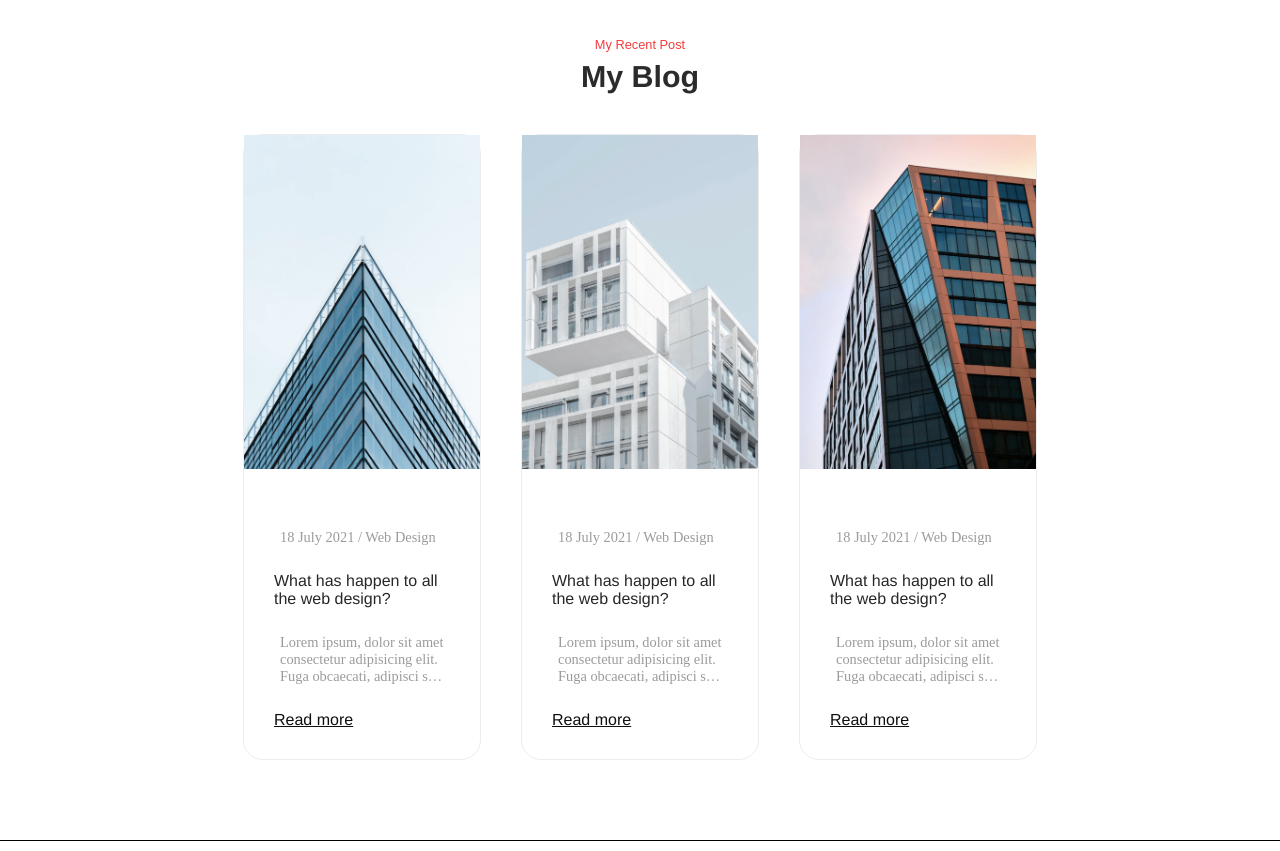
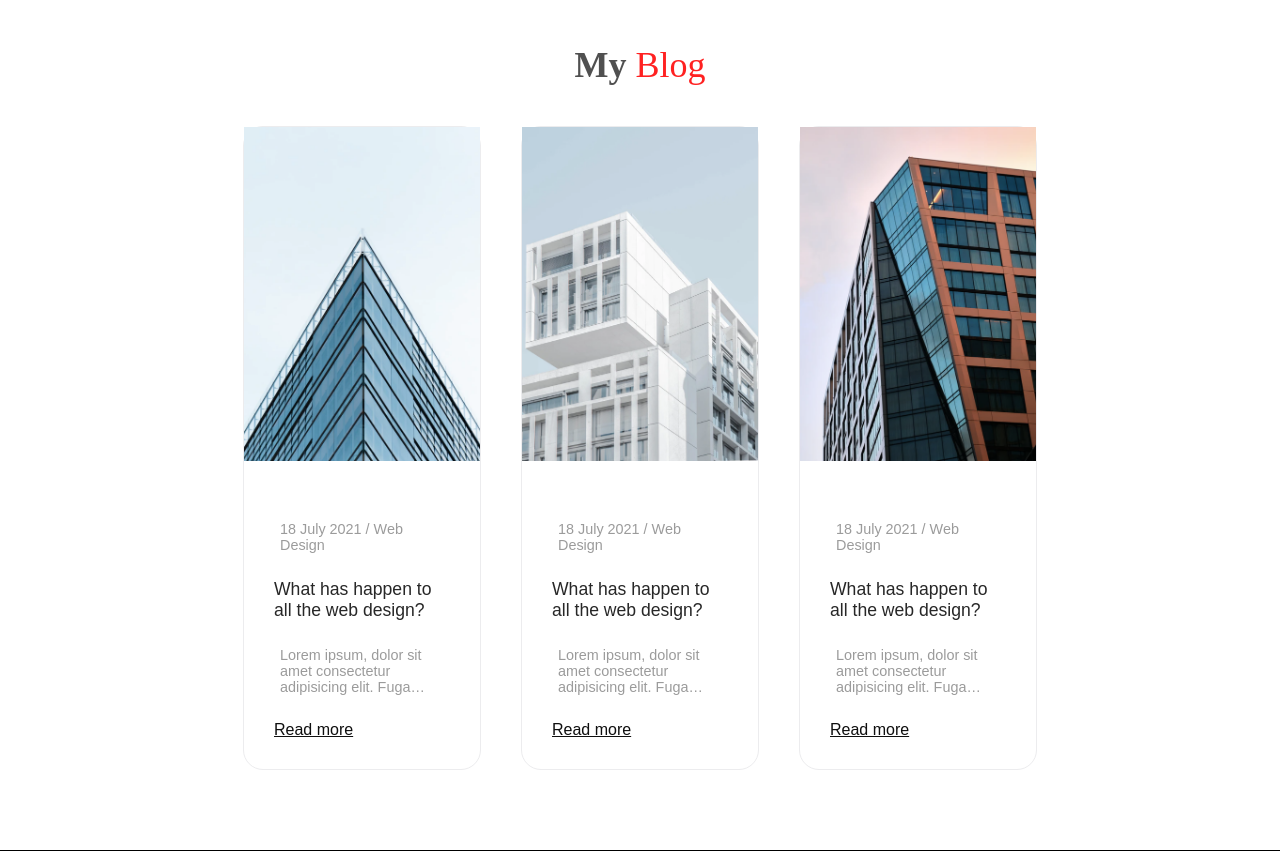
Before and after one commit to Rubin1234/edu-nepal, a plain HTML site: page Blogs.html in a window 1280 px wide. Shown: the part 85-936 px from the top of the page. Drawn offline with Linux system fonts and the light colour scheme.

Commit message:
blog page font fixing

```diff
--- a/Blogs.css
+++ b/Blogs.css
@@ -9,9 +9,6 @@
     background-size: cover;
     background-image: linear-gradient(rgba(0,0,0,0.75),rgba(0,0,0,0.75)),url(Images/background.jpg);
     position: relative;
-}
-span{
-    color: red;
 }
 .nav-links{
     flex: 1;
@@ -97,7 +94,9 @@ nav .fa{
     font-size: 20px;
 }
 h1{
-    font-family: Helvetica;
+    font-size: 36px;
+    color: rgba(15, 14, 14, 0.96);
+    font-weight: 300;
 }
 nav .fa{
     display: none;
@@ -157,15 +156,15 @@ nav .fa{
     flex-direction: column;
 }
 .blog-heading span{
-    color: #f33c3c;
-    font-size: 0.8rem;
-    font-weight: lighter;
-    font-family: sans-serif;
+    font-size: 36px;
+    color: rgba(255, 24, 24, 0.96);
+    font-weight: 300;
+    line-height: 10px;
 }
 .blog-heading h1{
-    font-size: 1.9rem;
+    font-size: 36px;
     font-weight: 600;
-    color: #2b2b2b;
+    color: #505050;
     margin-top: 7px;
 }
 .blog-container{
@@ -199,15 +198,15 @@ nav .fa{
     flex-direction: column;
 }
 .blog-text p{
-    color: #f33c3c;
-    font-size: 0.9rem;
+    font-weight: lighter;
+    font-family: sans-serif;
 }
 .blog-text .blog-tiitle{
-    font-size: 1rem;
+    font-size: 1.1rem;
     font-weight: 500;
     color: #272727;
     text-decoration: none;
-    font-family: helvetica;
+    font-family: arial;
 }
 .blog-text .blog-tiitle:hover{
     color: #f33c3c;
@@ -227,6 +226,8 @@ nav .fa{
     color: #0f0f0f;
     font-family: helvetica;
     font-size: 1rem;
+    font-family: arial;
+    font-weight: 400;
 }
 .blog-text a:hover{
     color: #f33c3c;
--- a/Blogs.html
+++ b/Blogs.html
@@ -26,8 +26,8 @@
     </section>
     <section class="blog">
         <div class="blog-heading">
-            <span>My Recent Post</span>
-            <h1>My Blog</h1>
+
+            <h1> My <span>Blog</span> </h1>
         </div>
         <!-- blog-container-->
          <div class="blog-container">
--- a/about.css
+++ b/about.css
@@ -26,7 +26,6 @@ nav{
     display: flex;
     justify-content: space-evenly;
     align-items: center;
-    position: static;
 }
 .nav-links ul li{
     display: inline-block;
```
